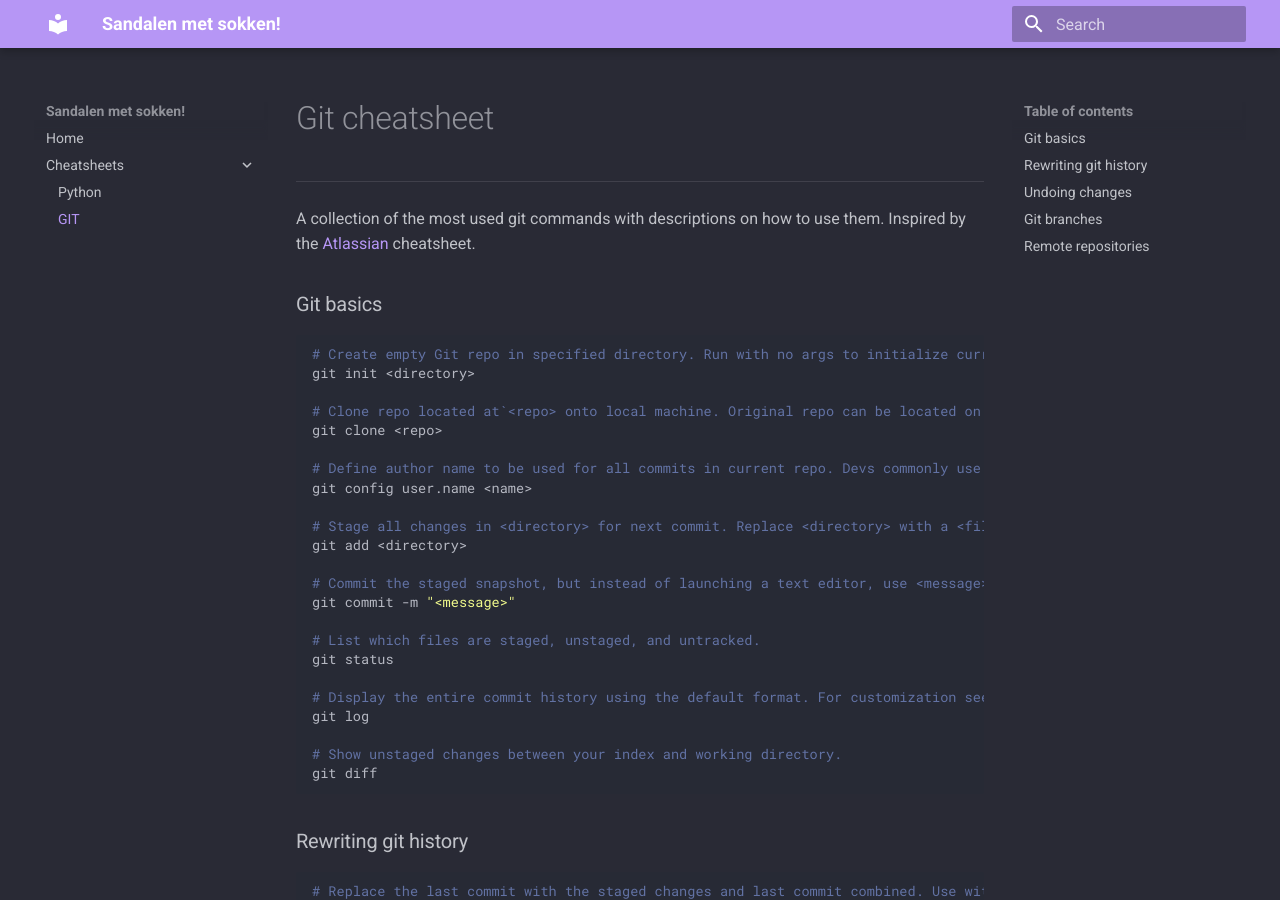
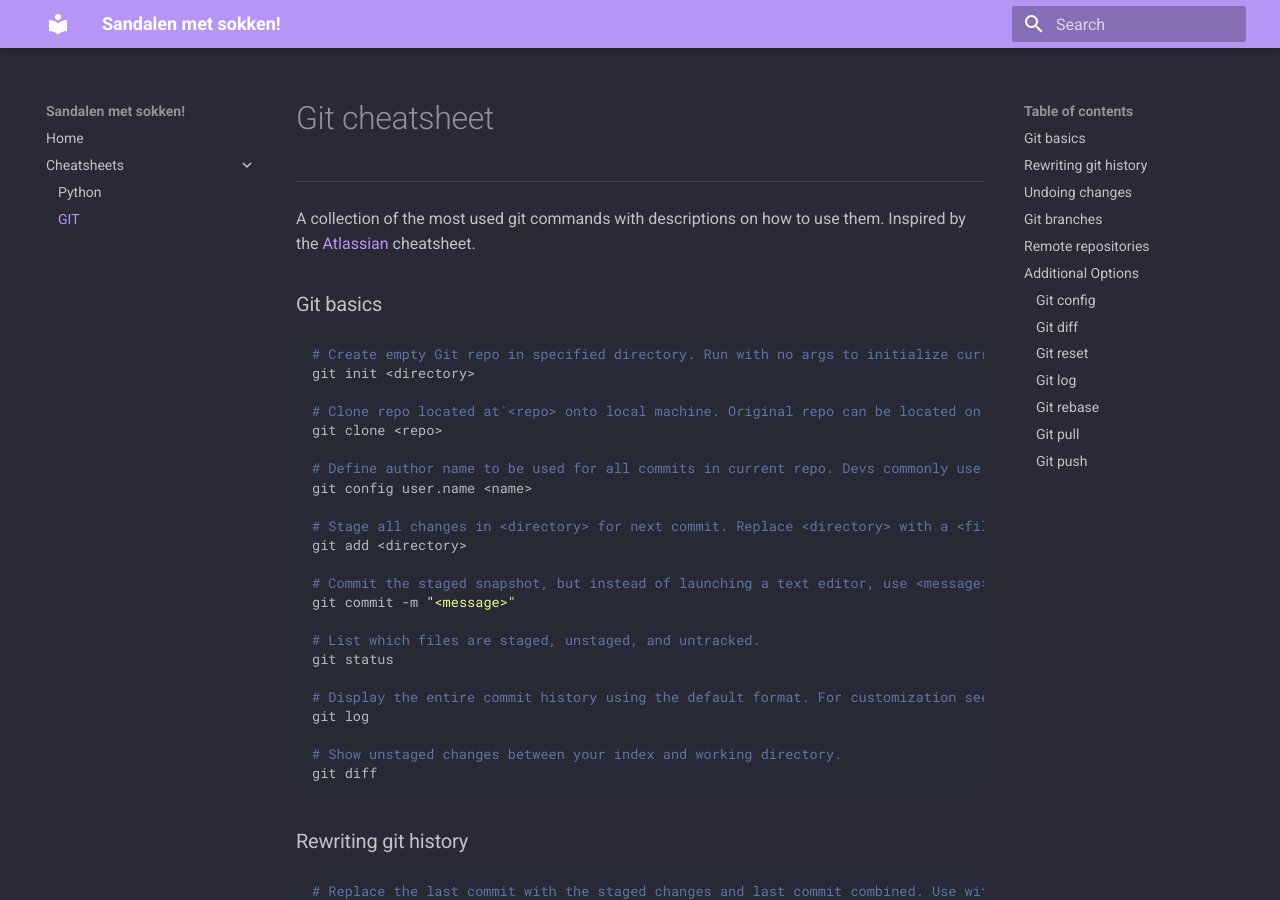
Before and after one commit to chinouvm/sandalenmetsokken-wiki, an MkDocs documentation site: the page built from docs/Git.md, in a window 1280 px wide and 900 px high. Built offline with MkDocs 1.6.1 and Material for MkDocs 9.7.7, drawn with Linux system fonts in a browser that asks for light colours.

Commit message:
Edited git.md

````diff
--- a/docs/Git.md
+++ b/docs/Git.md
@@ -1,16 +1,17 @@
 ---
-author: "Chinou van Maris"
-created: "06/07/2022 20:53"
+author: 'Chinou van Maris'
+created: '06/07/2022 20:53'
 tags:
- - coding
- - git
- - cheatsheet
+  - coding
+  - git
+  - cheatsheet
 ---
 
 # Git cheatsheet
+
 ---
-A collection of the most used git commands with descriptions on how to use them.
-Inspired by the [Atlassian](https://www.atlassian.com/nl) cheatsheet.
+
+A collection of the most used git commands with descriptions on how to use them. Inspired by the [Atlassian](https://www.atlassian.com/nl) cheatsheet.
 
 ### Git basics
 
@@ -95,10 +96,12 @@
 git push <remote> <branch>
 ```
 
-___
+---
 
-# Additional Options
-___
+## Additional Options
+
+---
+
 Extra git configurations options.
 
 ### Git config
@@ -203,4 +206,5 @@
 # Tags aren’t automatically pushed when you push a branch or use the --all flag. The --tags flag sends all of your local tags to the remote repo.
 git push <remote> --tags
 ```
-___
+
+---
````
Also changed, not shown: site/index.html, site/search/search_index.json, 1 other file.
